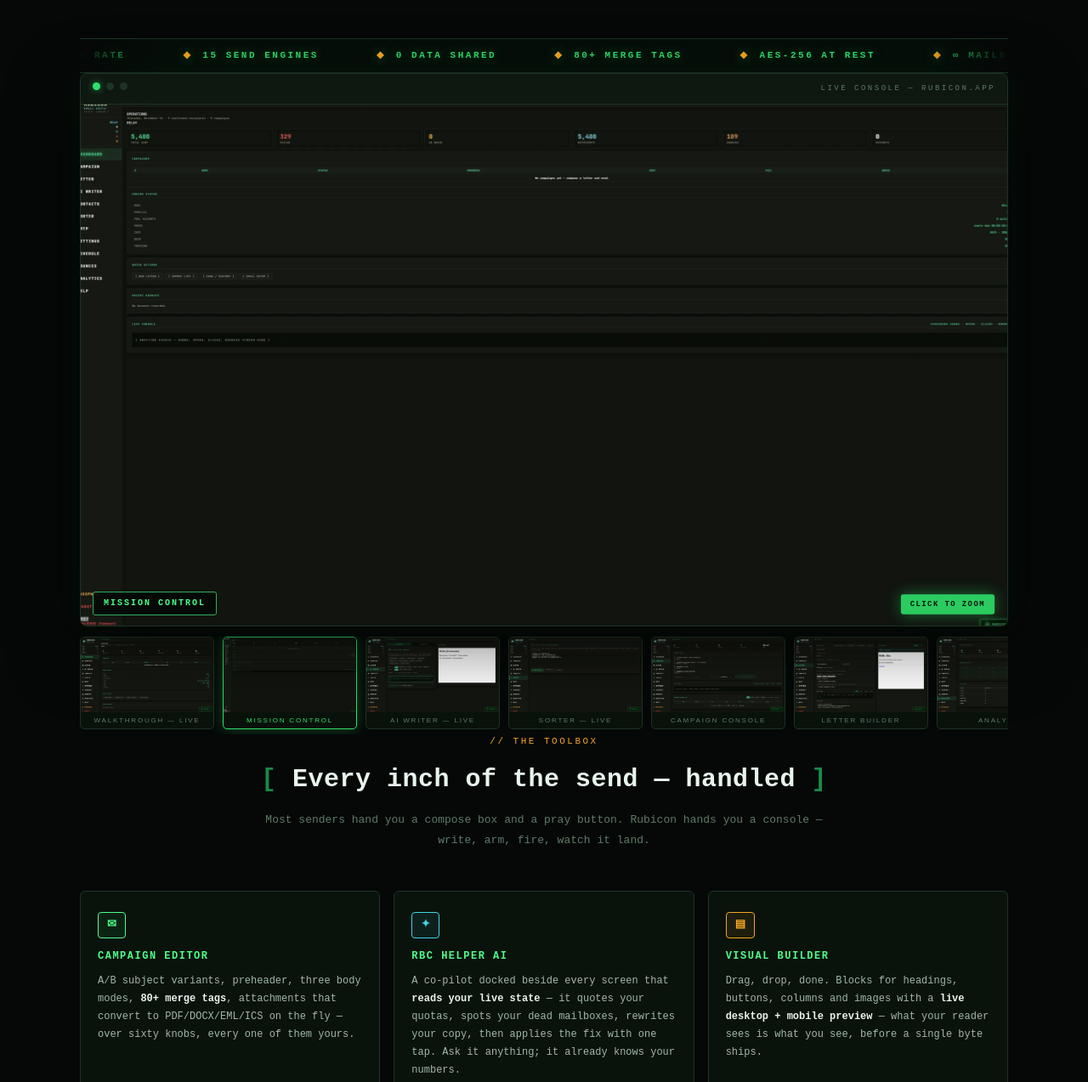
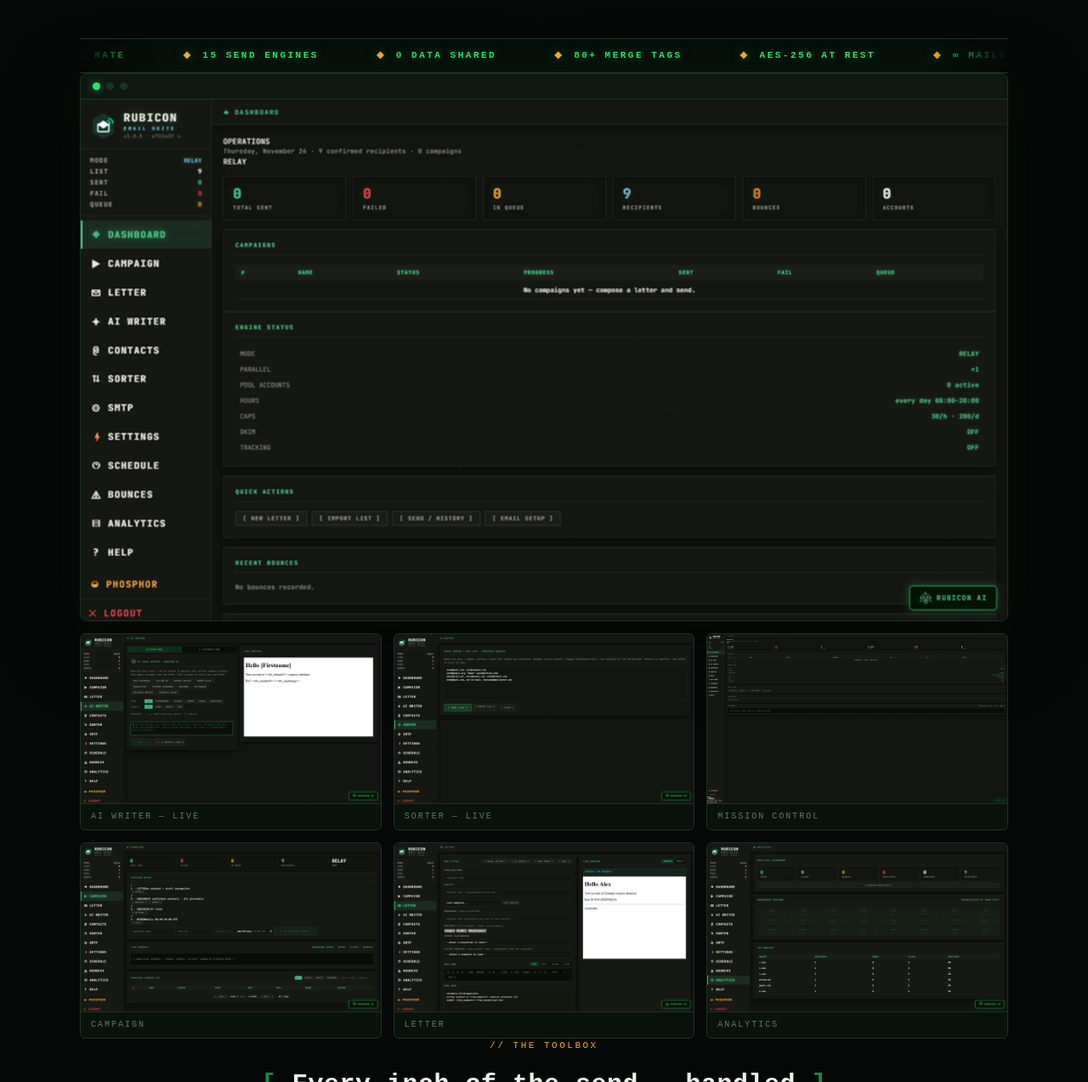
Before and after one commit to kensdv/rubiconsenderpro, a plain HTML site: page index.html in a window 1280 px wide. Shown: the part 887-2160 px from the top of the page at 85% size. Drawn offline with Linux system fonts and the light colour scheme; animation ran at ten frames a second.

Commit message:
Drop collage for static gallery; sections snap on scroll

```diff
--- a/index.html
+++ b/index.html
@@ -151,27 +151,10 @@
   @keyframes tick { to { transform:translateX(-50%); } }
   .ticker span { font-size:11px; font-weight:700; letter-spacing:2.5px; color:var(--green); padding:0 34px; text-shadow:0 0 14px rgba(47,224,107,.45); }
   .ticker span i { font-style:normal; color:var(--amber); margin-right:12px; }
-  /* smart collage */
-  .collage-feature { border:1px solid var(--line); border-radius:8px; overflow:hidden; background:var(--panel); box-shadow:0 24px 80px rgba(0,0,0,.5), 0 0 40px rgba(47,224,107,.06); position:relative; }
-  .collage-feature .bar { display:flex; gap:7px; padding:10px 14px; border-bottom:1px solid var(--line); background:rgba(255,255,255,.02); }
-  .collage-feature .bar i { width:9px; height:9px; border-radius:50%; background:var(--line); display:block; }
-  .collage-feature .bar i:first-child { background:var(--green); box-shadow:0 0 8px rgba(47,224,107,.6); }
-  .collage-feature .bar b { margin-left:auto; font-size:9px; letter-spacing:2.5px; color:var(--faint); font-weight:400; align-self:center; }
-  .collage-frame { position:relative; aspect-ratio:16/9; overflow:hidden; }
-  .collage-frame img { position:absolute; inset:0; width:100%; height:100%; object-fit:cover; opacity:0; transition:opacity .6s ease; animation:kb 9s ease-in-out infinite alternate; cursor:zoom-in; }
-  .collage-frame img.on { opacity:1; }
-  @keyframes kb { from { transform:scale(1); } to { transform:scale(1.055); } }
-  .feature-tag { position:absolute; left:14px; bottom:12px; z-index:3; background:rgba(4,8,5,.82); border:1px solid var(--line-bright); color:var(--green-bright); font-size:10px; font-weight:800; letter-spacing:2px; padding:5px 12px; border-radius:3px; backdrop-filter:blur(6px); }
-  .feature-hint { position:absolute; right:14px; bottom:12px; z-index:3; background:var(--green); color:#03180b; font-size:9px; font-weight:800; letter-spacing:1.5px; padding:5px 11px; border-radius:3px; box-shadow:0 0 18px rgba(47,224,107,.5); animation:hintPulse 1.8s ease-in-out infinite; }
-  @keyframes hintPulse { 0%,100% { opacity:1; transform:scale(1); } 50% { opacity:.75; transform:scale(.96); } }
-  .collage-film { display:flex; gap:10px; margin-top:12px; overflow-x:auto; padding-bottom:6px; scrollbar-width:thin; }
-  .film-thumb { flex:0 0 auto; width:158px; border:1px solid var(--line); border-radius:5px; overflow:hidden; background:var(--panel); cursor:pointer; transition:border-color .15s, transform .15s; padding:0; }
-  .film-thumb:hover { border-color:var(--line-bright); transform:translateY(-2px); }
-  .film-thumb.on { border-color:var(--green); box-shadow:0 0 16px rgba(47,224,107,.3); }
-  .film-thumb img { display:block; width:100%; aspect-ratio:16/9; object-fit:cover; }
-  .film-thumb i { display:block; font-style:normal; font-size:8px; letter-spacing:1.8px; color:var(--faint); padding:5px 8px; text-align:center; }
-  .film-thumb.on i { color:var(--green); }
-  @media (max-width:720px) { .nav-links { display:none; } .af { padding:28px; } .stat { padding:14px 18px; } .hero { padding:70px 0 54px; } .shot-grid { grid-template-columns:1fr 1fr; } .film-thumb { width:118px; } .feature-hint { display:none; } }
+  /* smart scroll — sections snap to their headings */
+  html { scroll-snap-type:y proximity; scroll-padding-top:70px; }
+  .hero, section, footer { scroll-snap-align:start; }
+  @media (max-width:720px) { .nav-links { display:none; } .af { padding:28px; } .stat { padding:14px 18px; } .hero { padding:70px 0 54px; } .shot-grid { grid-template-columns:1fr 1fr; } }
 </style>
 </head>
 <body>
@@ -212,15 +195,18 @@
     <p>Not mockups. Captured from a running Rubicon instance — the same screen you'll own the wire from.</p>
   </div>
   <div class="ticker" aria-hidden="true"><div class="ticker-track" id="tickerTrack"></div></div>
-  <div class="collage-feature">
-    <div class="bar"><i></i><i></i><i></i><b>LIVE CONSOLE — RUBICON.APP</b></div>
-    <div class="collage-frame">
-      <img id="featImg" src="media/walkthrough.gif" alt="Rubicon Email Suite — live console">
-      <span class="feature-tag" id="featTag">WALKTHROUGH — LIVE</span>
-      <span class="feature-hint">CLICK TO ZOOM</span>
-    </div>
+  <div class="shot-hero">
+    <div class="bar"><i></i><i></i><i></i></div>
+    <img src="media/walkthrough.gif" alt="Rubicon Email Suite — live dashboard walkthrough" loading="lazy">
   </div>
-  <div class="collage-film" id="filmStrip"></div>
+  <div class="shot-grid">
+    <figure><img src="media/aiwriter.gif" alt="Rubicon AI writer drafting a letter live" loading="lazy"><figcaption>AI WRITER — LIVE</figcaption></figure>
+    <figure><img src="media/sorter.gif" alt="List sorter bucketing emails by provider" loading="lazy"><figcaption>SORTER — LIVE</figcaption></figure>
+    <figure><img src="media/dashboard-4k.webp" data-full="media/dashboard-4k.png" alt="Live dashboard — 5,400 sent across the fleet" loading="lazy"><figcaption>MISSION CONTROL</figcaption></figure>
+    <figure><img src="media/shot-send.png" alt="Campaign console" loading="lazy"><figcaption>CAMPAIGN</figcaption></figure>
+    <figure><img src="media/shot-compose.png" alt="Letter composer" loading="lazy"><figcaption>LETTER</figcaption></figure>
+    <figure><img src="media/shot-analytics.png" alt="Analytics" loading="lazy"><figcaption>ANALYTICS</figcaption></figure>
+  </div>
 </section>
 
 <section id="features" class="wrap">
@@ -430,7 +416,7 @@
   const close = () => { lb.style.display = 'none'; img.src = ''; document.body.style.overflow = ''; };
   lb.addEventListener('click', close);
   addEventListener('keydown', (e) => { if (e.key === 'Escape') close(); });
-  document.querySelectorAll('.collage-frame img, .shot-hero img, .shot-grid img').forEach((el) => {
+  document.querySelectorAll('.shot-hero img, .shot-grid img').forEach((el) => {
     el.classList.add('zoomable');
     el.addEventListener('click', (e) => {
       e.stopPropagation();
@@ -439,43 +425,6 @@
       document.body.style.overflow = 'hidden';
     });
   });
-})();
-
-// ── smart collage — auto-cycling featured frame + filmstrip ──
-(() => {
-  const SHOTS = [
-    { src: 'media/walkthrough.gif',    tag: 'WALKTHROUGH — LIVE' },
-    { src: 'media/dashboard-4k.webp',  tag: 'MISSION CONTROL', full: 'media/dashboard-4k.png' },
-    { src: 'media/aiwriter.gif',       tag: 'AI WRITER — LIVE' },
-    { src: 'media/sorter.gif',         tag: 'SORTER — LIVE' },
-    { src: 'media/shot-send.png',      tag: 'CAMPAIGN CONSOLE' },
-    { src: 'media/shot-compose.png',   tag: 'LETTER BUILDER' },
-    { src: 'media/shot-analytics.png', tag: 'ANALYTICS' },
-    { src: 'media/shot-smtp.png',      tag: 'MAILBOX POOL' },
-  ];
-  const feat = document.getElementById('featImg');
-  const tag = document.getElementById('featTag');
-  const film = document.getElementById('filmStrip');
-  if (!feat || !film) return;
-  let cur = 0, timer;
-  SHOTS.forEach((s, i) => {
-    const b = document.createElement('button');
-    b.className = 'film-thumb' + (i === 0 ? ' on' : '');
-    b.innerHTML = `<img src="${s.src}" alt="${s.tag}" loading="lazy"><i>${s.tag}</i>`;
-    b.addEventListener('click', () => { show(i); reset(); });
-    film.appendChild(b);
-  });
-  const thumbs = [...film.children];
-  function show(i) {
-    cur = i;
-    const s = SHOTS[i];
-    feat.classList.remove('on');
-    setTimeout(() => { feat.src = s.src; feat.dataset.full = s.full || ''; tag.textContent = s.tag; feat.classList.add('on'); }, 220);
-    thumbs.forEach((t, j) => t.classList.toggle('on', j === i));
-  }
-  function reset() { clearInterval(timer); timer = setInterval(() => show((cur + 1) % SHOTS.length), 4200); }
-  feat.classList.add('on');
-  reset();
 })();
 
 // ── stats ticker — numbers that make the blind look twice ──
```
